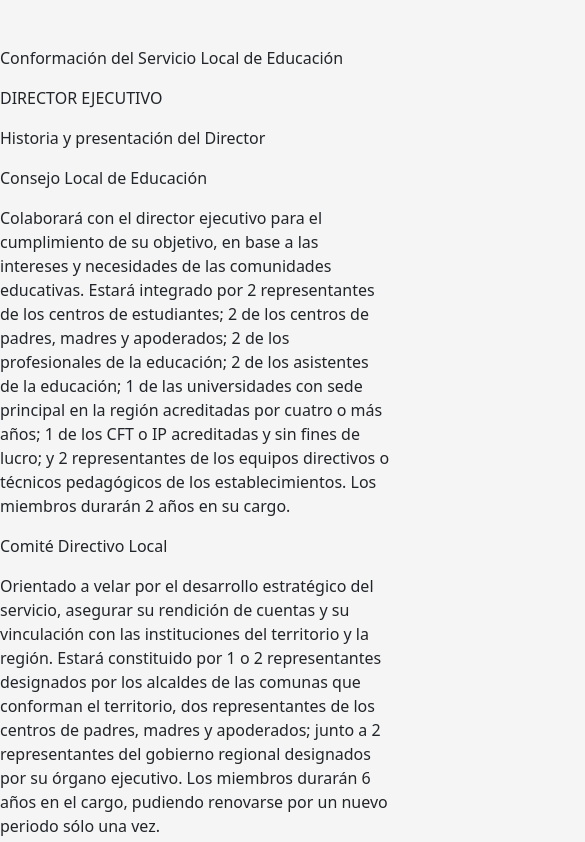
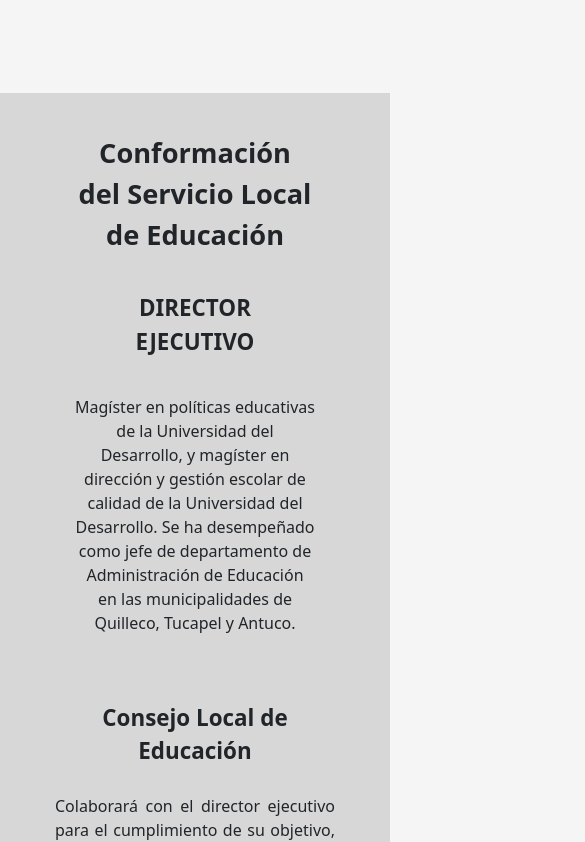
Before and after one commit to juliobravo77/PF-BRAVO-ORTEGA, a website: page pages/nosotros.html in a window 390 px wide. Shown: the part 651-1493 px from the top of the page, 585 px wide, since content can reach past the window. Drawn offline with nearby package versions, Linux system fonts and the light colour scheme.

Commit message:
Avance Pre Entrega 3

```diff
--- a/pages/nosotros.html
+++ b/pages/nosotros.html
@@ -109,15 +109,15 @@
             <div class="div-conformacion-slep">
                 <p class="p1-conformacion-slep">Conformación del Servicio Local de Educación</p>
                 <p class="p2-conformacion-slep">DIRECTOR EJECUTIVO</p>
-                <p>Historia y presentación del Director</p>
+                <p>Magíster en políticas educativas de la Universidad del Desarrollo, y magíster en dirección y gestión escolar de calidad de la Universidad del Desarrollo. Se ha desempeñado como jefe de departamento de Administración de Educación en las municipalidades de Quilleco, Tucapel y Antuco.</p>
             </div>
             <div class="div-consejo-comite">
                 <div class="div-interno-consejo">
-                    <p>Consejo Local de Educación</p>
+                    <p class="titulo-consejo">Consejo Local de Educación</p>
                     <p>Colaborará con el director ejecutivo para el cumplimiento de su objetivo, en base a las intereses y necesidades de las comunidades educativas. Estará integrado por 2 representantes de los centros de estudiantes; 2 de los centros de padres, madres y apoderados; 2 de los profesionales de la educación; 2 de los asistentes de la educación; 1 de las universidades con sede principal en la región acreditadas por cuatro o más años; 1 de los CFT o IP acreditadas y sin fines de lucro; y 2 representantes de los equipos directivos o técnicos pedagógicos de los establecimientos. Los miembros durarán 2 años en su cargo.</p>
                 </div>
                 <div class="div-interno-comite">
-                    <p>Comité Directivo Local</p>
+                    <p class="titulo-consejo">Comité Directivo Local</p>
                     <p>Orientado a velar por el desarrollo estratégico del servicio, asegurar su rendición de cuentas y su vinculación con las instituciones del territorio y la región. Estará constituido por 1 o 2 representantes designados por los alcaldes de las comunas que conforman el territorio, dos representantes de los centros de padres, madres y apoderados; junto a 2 representantes del gobierno regional designados por su órgano ejecutivo. Los miembros durarán 6 años en el cargo, pudiendo renovarse por un nuevo periodo sólo una vez.</p>
                 </div>
             </div>
--- a/scss/estilos.scss
+++ b/scss/estilos.scss
@@ -134,7 +134,6 @@
 footer{
     text-align: center;
     background-color: #49abdc;
-    margin-top: 100px;
     display: flex;
     justify-content: space-between;
     height: 200px;
@@ -277,6 +276,9 @@
     transform: scale(1.1);
     transition: 1s;
 }
+.contenedor-seccion3{
+    margin-bottom: 150px;
+}
 
 
 /*acá va los estilos de las 3 cajas donde dicen "calidad en la Educación Pública", "Nueva institucionalidad" y "Fortalecimiento de las comunidades educativas"*/
@@ -384,6 +386,7 @@
     gap: 50px;
     align-items: center;
 
+
 }
 
 .contenedor-imagen-quienes-somos{
@@ -401,12 +404,72 @@
     flex-direction: column;
     width: 500px;
     text-align: center;
-    margin-left: 10%;
+
 
 }
 
 .h2-texto-quienes-somos{
     margin-bottom: 50px;
+}
+
+.section-conformacion-slep{
+    .p1-conformacion-slep{
+        font-size: 1.7rem;
+        font-weight: bold;
+    }
+    .p2-conformacion-slep{
+        font-size: 1.4rem;
+        font-weight: bold;
+    }
+    display: flex;
+    flex-direction: column;
+    justify-items: center;
+    align-items: center;
+    background-color: rgb(215, 215, 215);
+    margin-bottom: 0%;
+    padding: 20px 20px 50px 20px;
+    .div-conformacion-slep{
+        width: 40%;
+        display: block;
+        text-align: center;
+        padding: 20px 20px 50px 20px;
+        .p2-conformacion-slep{
+            padding: 20px;
+        }
+    }
+    .div-consejo-comite{
+        margin-top: 30px;
+    display: grid;
+    grid-template-columns: 1fr 1fr;
+    grid-area: 1fr 1fr;
+    grid-template-areas: "item1 item2";
+    justify-items: center;
+    .titulo-consejo{
+        font-weight: bold;
+        padding-bottom: 10px;
+        font-size: 1.4rem;
+    }
+
+    .div-interno-consejo{
+        grid-area: item1;
+
+        text-align: justify;
+        width: 80%;
+        .titulo-consejo{
+            text-align: center;
+        }
+    }
+    .div-interno-comite{
+        grid-area: item2;
+        text-align: justify;
+        width: 80%;
+        .titulo-consejo{
+            text-align: center;
+        }
+    }
+
+    }
+
 }
 
 /*estilos de la página reportes*/
@@ -509,7 +572,11 @@
 }
 .boton-formulario{
     margin-top: 25px;
+    margin-left: 15%;
+    margin-right: 20%;
     grid-area: boton;
+    justify-items: center;
+
 }
 .boton-formulario:hover{
     transform: scale(1.05);
@@ -527,15 +594,21 @@
 .div-section-contacto{
     display: inline-block;
     width: 500px;
+    div h2{
+        margin-bottom: 50px;
+    }
 }
 .div-section-formulario{
+    margin-top: 50px;
     display: inline-block;
     width: 500px;
 }
 .boton-formulario{
-    background-image: linear-gradient(to bottom,rgb(34, 74, 248),rgb(39, 120, 241));
+    background-image: linear-gradient(to bottom,rgb(248, 98, 34),rgb(241, 130, 39));
     box-shadow: 2px 2px 2px black;
     font-weight: bold;
+    width: 350px;
+
 }
 
 
@@ -608,10 +681,7 @@
 
 }
 }
-.navbar-toggler{
-    display: flex !important;
-    justify-content: end !important;
-}
+
 .header{
     width:100%;
     display: flex;
@@ -737,6 +807,13 @@
     display: flex !important;
     flex-direction: column;
     justify-content: center;
+    justify-items: center;
+    .boton-formulario{
+        text-align: center;
+        width: 200px;
+        margin: auto;
+    }
+
 }
 .item1-formulario{
     display: block !important;
@@ -748,17 +825,26 @@
     display: block !important;
 }
 .imput1{
-    display: flex !important;
+    display: block !important;
     text-align: center;
+    margin: 0% 15% 7% 15%;
 
 }
 .imput2{
     display: block !important;
     text-align: center;
+    margin: 0% 15% 7% 15%;
 }
 .imput3{
     display: block !important;
     text-align: center;
+    margin: 0% 15% 15% 15%;
+
+}
+
+
+.div-section-contacto p{
+    display: inline;
 }
 
 
@@ -799,9 +885,46 @@
 
 }
 
+/*estilos de la página nosotros*/
+.section-quienes-somos{
 
-
-
+    display: flex;
+    flex-direction: column;
+    justify-items: center;
+    .contenedor-texto-quienes-somos{
+        justify-items: center;
+        align-items: center;
+    }
+    div img{
+        width: 100%;
+    }
 
 
 }
+.div-conformacion-slep{
+
+    display: flex;
+    flex-direction: column;
+    width: 80% !important;
+
+}
+
+.div-consejo-comite{
+    margin-top: 0px !important;
+    display: flex !important;
+    flex-direction: column;
+    align-items: center;
+    p{
+        text-align: justify;
+
+    }
+    .titulo-consejo{
+        font-weight: bold;
+        padding-bottom: 10px;
+    }
+    .div-interno-comite, .div-interno-consejo{
+        margin-bottom: 20px;
+    }
+}
+
+}
```
Also changed, not shown: index.html (+1 -1 lines), css/main.css.
